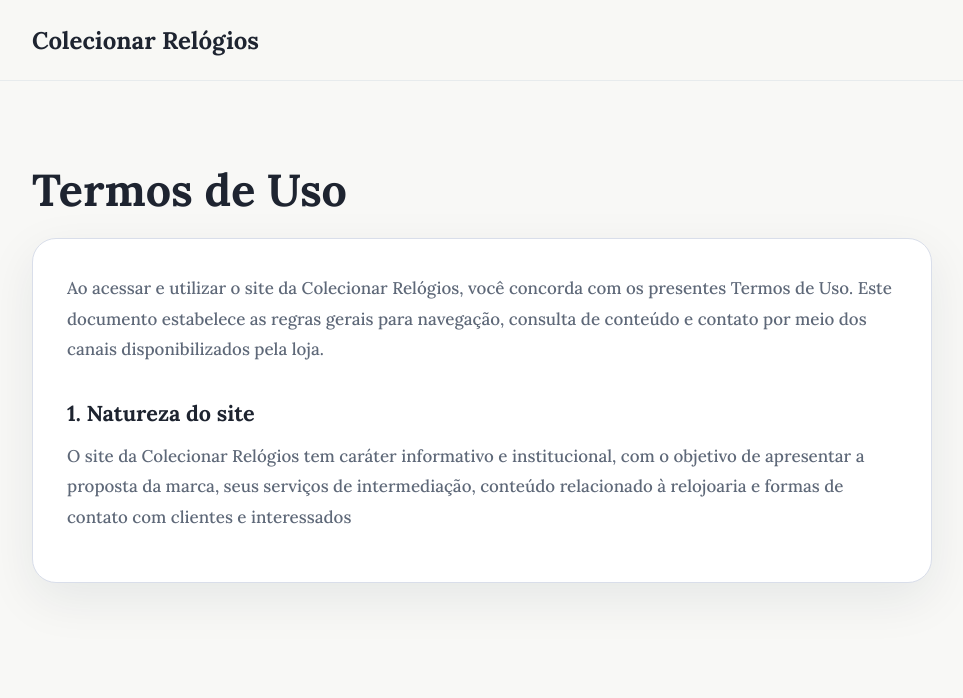
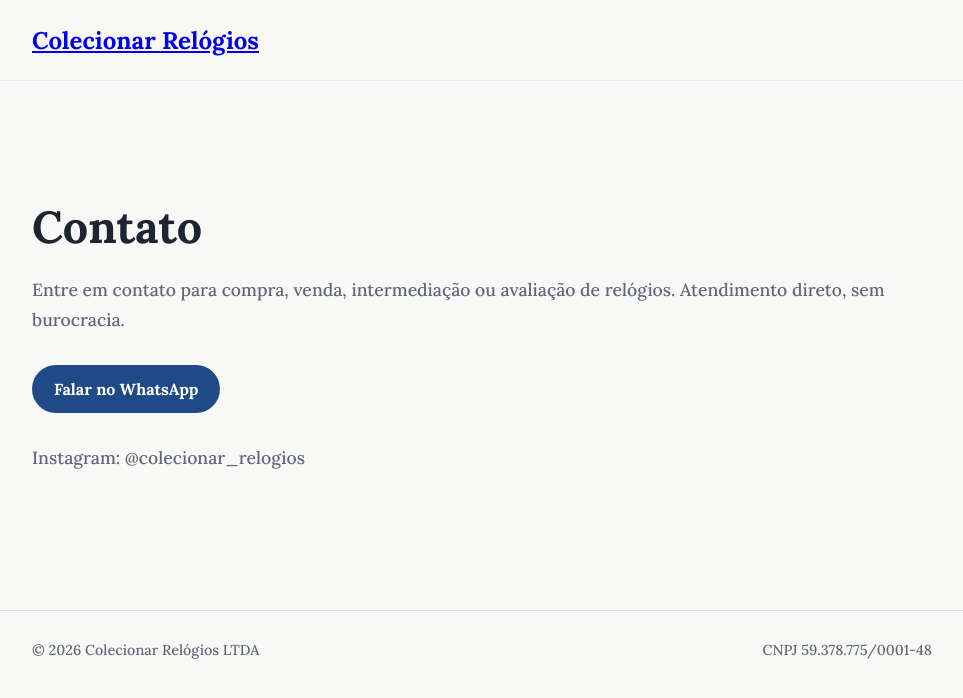
Before and after one commit to colecionarrelogios/colecionarrelogios.github.io, a plain HTML site: page contato.html in a window 1280 px wide. Shown: the whole page, without its empty margins (158-1121 px from the left). Drawn offline with Linux system fonts and the light colour scheme.

Commit message:
Update contato.html

```diff
--- a/contato.html
+++ b/contato.html
@@ -4,7 +4,7 @@
   <link href="https://fonts.googleapis.com/css2?family=Lora:wght@500;600;700&display=swap" rel="stylesheet">
   <meta charset="UTF-8" />
   <meta name="viewport" content="width=device-width, initial-scale=1.0" />
-  <title>Termos de Uso | Colecionar Relógios</title>
+  <title>Contato | Colecionar Relógios</title>
   <style>
     :root {
       --bg: #f8f8f6;
@@ -47,8 +47,6 @@
     .brand-name {
       font-size: 1.5rem;
       font-weight: 700;
-      color: var(--text);
-      text-decoration: none;
     }
 
     .hero {
@@ -57,28 +55,27 @@
 
     h1 {
       font-size: 2.8rem;
-      margin: 0 0 20px;
-    }
-
-    h2 {
-      font-size: 1.35rem;
-      margin: 34px 0 14px;
-      color: var(--text);
+      margin-bottom: 20px;
     }
 
     p {
       color: var(--muted);
-      font-size: 1.06rem;
-      line-height: 1.8;
-      margin: 0 0 16px;
+      font-size: 1.1rem;
+      line-height: 1.7;
     }
 
-    .content-card {
-      background: var(--surface);
-      border: 1px solid var(--line);
-      border-radius: var(--radius);
-      box-shadow: var(--shadow);
-      padding: 34px;
+    .cta {
+      margin-top: 30px;
+    }
+
+    .button {
+      display: inline-block;
+      padding: 14px 22px;
+      border-radius: 999px;
+      background: var(--accent);
+      color: #fff;
+      text-decoration: none;
+      font-weight: 700;
     }
 
     .footer {
@@ -90,24 +87,8 @@
     .footer-inner {
       display: flex;
       justify-content: space-between;
-      gap: 16px;
-      flex-wrap: wrap;
       color: var(--muted);
       font-size: 0.9rem;
-    }
-
-    @media (max-width: 640px) {
-      .hero {
-        padding: 48px 0 28px;
-      }
-
-      h1 {
-        font-size: 2.2rem;
-      }
-
-      .content-card {
-        padding: 22px;
-      }
     }
   </style>
 </head>
@@ -122,10 +103,26 @@
 <main>
   <section class="hero">
     <div class="container">
-      <h1>Termos de Uso</h1>
+      <h1>Contato</h1>
+      <p>Entre em contato para compra, venda, intermediação ou avaliação de relógios. Atendimento direto, sem burocracia.</p>
 
-      <div class="content-card">
-        <p>Ao acessar e utilizar o site da Colecionar Relógios, você concorda com os presentes Termos de Uso. Este documento estabelece as regras gerais para navegação, consulta de conteúdo e contato por meio dos canais disponibilizados pela loja.</p>
+      <div class="cta">
+        <a class="button" href="https://wa.me/551152950377?text=Ol%C3%A1%2C%20gostaria%20de%20falar%20sobre%20rel%C3%B3gios" target="_blank">
+          Falar no WhatsApp
+        </a>
+      </div>
 
-        <h2>1. Natureza do site</h2>
-        <p>O site da Colecionar Relógios tem caráter informativo e institucional, com o objetivo de apresentar a proposta da marca, seus serviços de intermediação, conteúdo relacionado à relojoaria e formas de contato com clientes e interessados
+      <p style="margin-top:30px">Instagram: @colecionar_relogios</p>
+    </div>
+  </section>
+</main>
+
+<footer class="footer">
+  <div class="container footer-inner">
+    <span>© 2026 Colecionar Relógios LTDA</span>
+    <span>CNPJ 59.378.775/0001-48</span>
+  </div>
+</footer>
+
+</body>
+</html>
```
